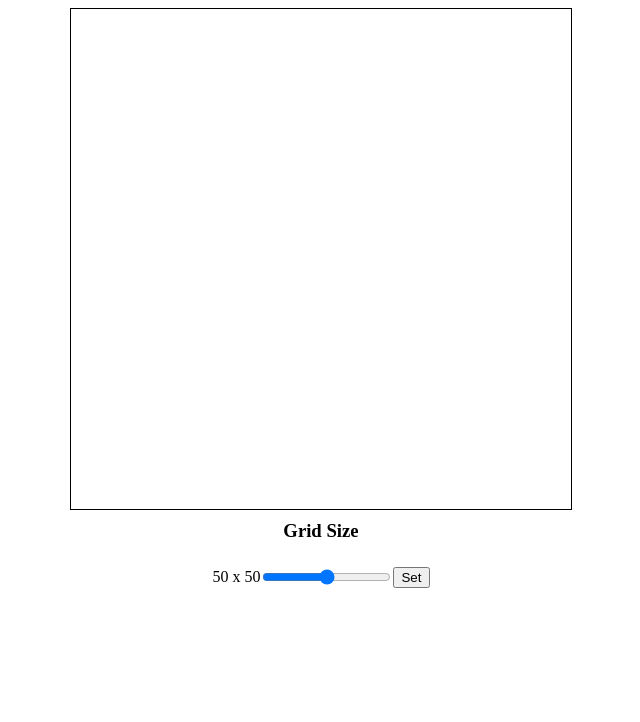
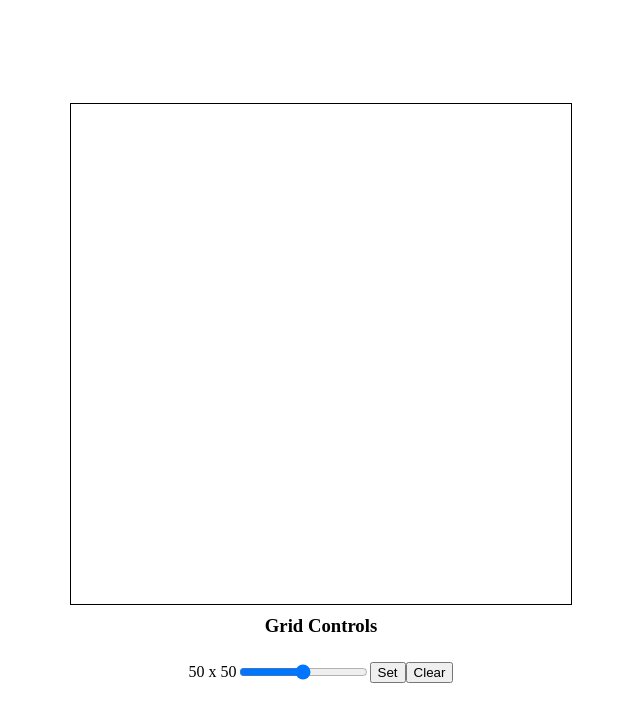
Before and after one commit to biscuitlegs/sketch-app-pretty, a plain HTML site: page index.html in a window 1280 px wide. Both pictures are taken after a click on the button "Set". Shown: the whole page, without its empty margins (319-959 px from the left). Drawn offline with Linux system fonts and the light colour scheme.

Commit message:
Allow sketchpad to be cleared

```diff
--- a/index.html
+++ b/index.html
@@ -8,14 +8,17 @@
     <link rel="stylesheet" href="styles/main.css">
 </head>
 <body>
+    <main>
         <div class="tile-grid"></div>
 
-    <h3 class="grid-controls-title">Grid Size</h3>
+        <h3 class="grid-controls-title">Grid Controls</h3>
         <div class="grid-controls">
             <p class="grid-size-display"></p>
             <input class="grid-size-input" type="range">
             <button class="grid-size-button">Set</button>
+            <button class="grid-clear-button">Clear</button>
         </div>
+    </main>
 </body>
 
 <script src="scripts/main.js"></script>
--- a/scripts/main.js
+++ b/scripts/main.js
@@ -1,21 +1,11 @@
-const tileGrid = document.querySelector('.tile-grid');
-const gridSizeInput = document.querySelector('.grid-size-input');
-const gridSizeDisplay = document.querySelector('.grid-size-display');
-const gridSizeButton = document.querySelector('.grid-size-button');
-
-initializeGrid(tileGrid, 256);
-initializeControls();
-gridSizeButton.addEventListener('click', updateGrid);
-
-
 function updateGrid() {
-    initializeGrid(tileGrid, gridSizeInput.value ** 2);
+    initializeGrid(gridSizeInput.value ** 2);
     tileGrid.style.gridTemplateColumns = `repeat(${gridSizeInput.value}, 1fr)`;
     tileGrid.style.gridTemplateRows = `repeat(${gridSizeInput.value}, 1fr)`;
 }
 
-function initializeGrid(grid, tileCount) {
-    grid.innerHTML = '';
+function initializeGrid(tileCount) {
+    tileGrid.innerHTML = '';
     fillContainerWithTiles(tileCount);
     makeTilesFillable();
 }
@@ -31,7 +21,7 @@ function fillContainerWithTiles(tileCount) {
 function makeTilesFillable() {
     const tiles = document.querySelectorAll('.tile');
     tiles.forEach(tile => tile.addEventListener('mouseover', () => {
-        tile.style.backgroundColor = '#b8b8b8';
+        tile.classList.add('filled');
     }));
 }
 
@@ -41,3 +31,19 @@ function initializeControls() {
         gridSizeDisplay.textContent = `${gridSizeInput.value} x ${gridSizeInput.value}`;
     });
 }
+
+function clearGrid() {
+    const tiles = document.querySelectorAll('.tile');
+    tiles.forEach(tile => tile.classList.remove('filled'));
+}
+
+const tileGrid = document.querySelector('.tile-grid');
+const gridSizeInput = document.querySelector('.grid-size-input');
+const gridSizeDisplay = document.querySelector('.grid-size-display');
+const gridSizeButton = document.querySelector('.grid-size-button');
+const gridClearButton = document.querySelector('.grid-clear-button');
+
+initializeGrid(256);
+initializeControls();
+gridSizeButton.addEventListener('click', updateGrid);
+gridClearButton.addEventListener('click', clearGrid);
--- a/styles/main.css
+++ b/styles/main.css
@@ -1,3 +1,10 @@
+main {
+    position: absolute;
+    top: 50%;
+    left: 50%;
+    transform: translate(-50%, -50%);
+}
+
 .tile-grid {
     width: 500px;
     height: 500px;
@@ -13,10 +20,17 @@
     width: 100%;
 }
 
+.filled {
+    background: #b8b8b8;
+}
+
 .grid-controls {
     display: flex;
     align-items: center;
     justify-content: center;
+    width: 500px;
+    margin: 0 auto;
+
 }
 
 .grid-controls-title {
```
Lines whose indentation alone changed are shown as unchanged.
